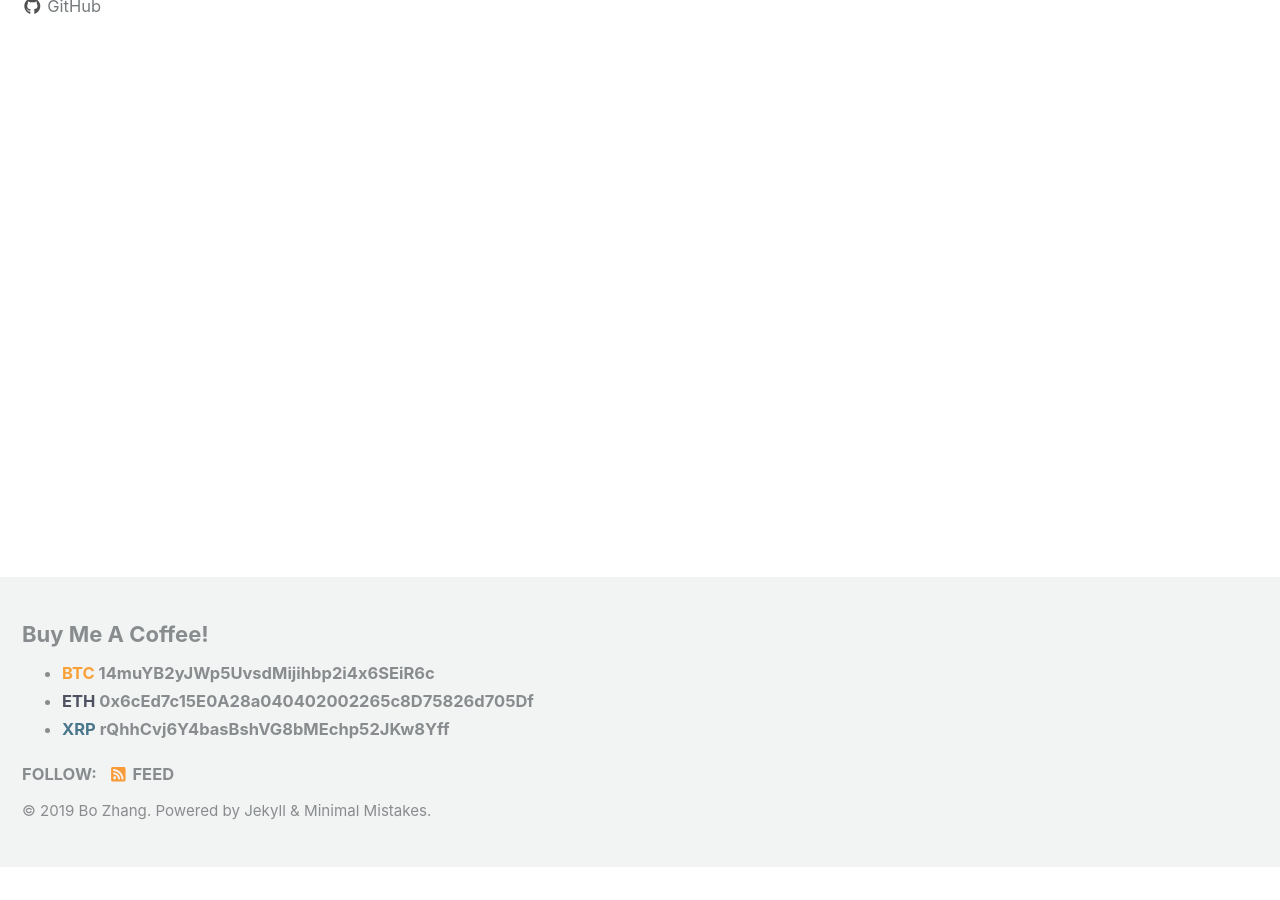
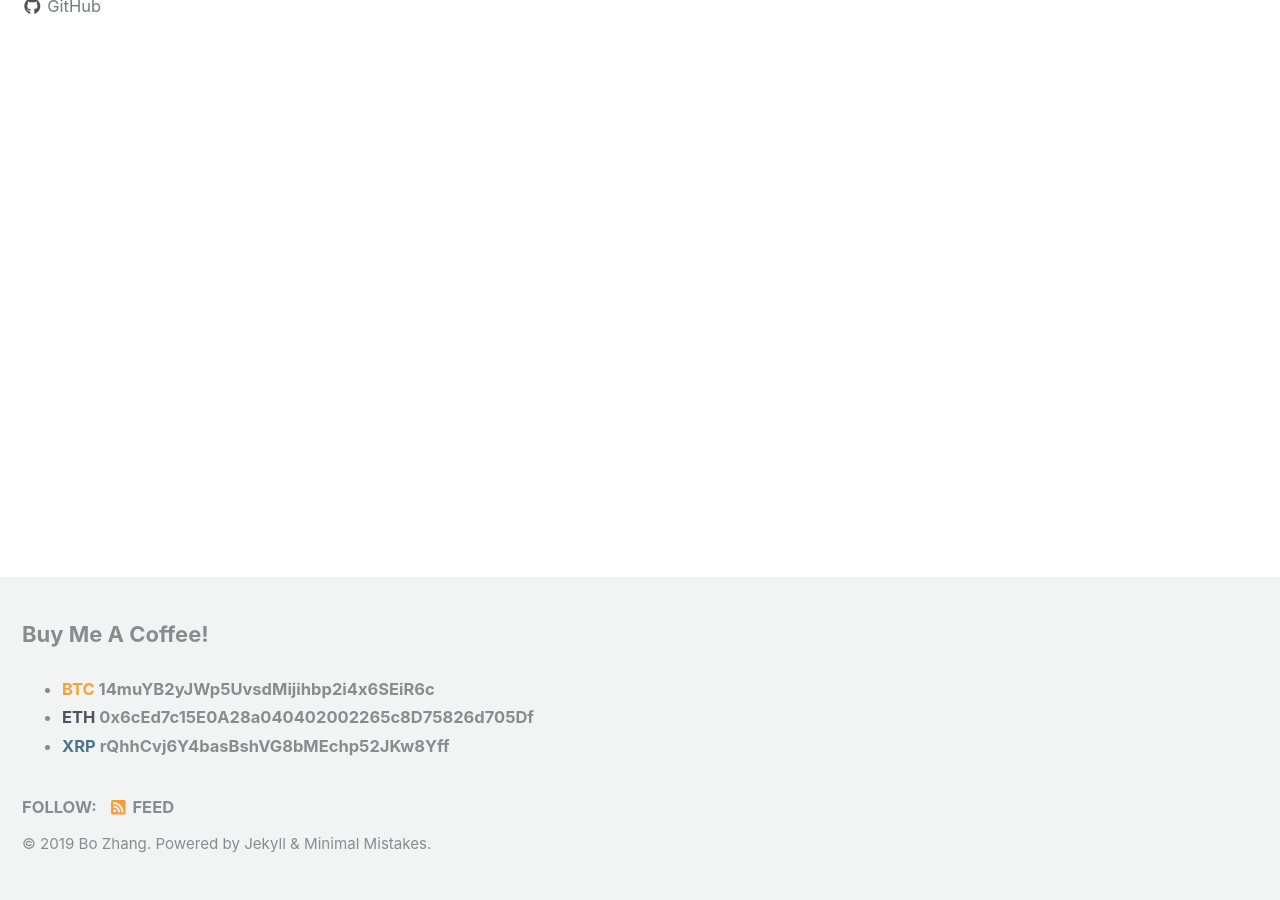
Before and after one commit to 0xboz/blog, a Jekyll site: the page built from index.html, in a window 1280 px wide and 900 px high, scrolled down 390 px. Built offline with Jekyll 4.4.1, drawn with Linux system fonts in a browser that asks for light colours; cached includes are drawn as plain includes; nearby versions of some CDN libraries; the list of posts is cut into pages by our own code; before the commit the page ends 1257 px from its top, so only the background shows below that.

Commit message:
Removed ul dot

```diff
--- a/_includes/footer/custom.html
+++ b/_includes/footer/custom.html
@@ -3,7 +3,7 @@
     <h3>Buy Me A Coffee!</h3>
     <div style="padding: 0; margin: 0">
         <h5 style="display: inherit; margin: 1em 0 0.5em">
-            <ul>
+            <ul style="display: inline-block">
                 <li><span style="color: #F9A136">BTC</span> 14muYB2yJWp5UvsdMijihbp2i4x6SEiR6c</li>
                 <li><span style="color: rgba(46, 48, 66, 0.829)">ETH</span> 0x6cEd7c15E0A28a040402002265c8D75826d705Df
                 </li>
```
